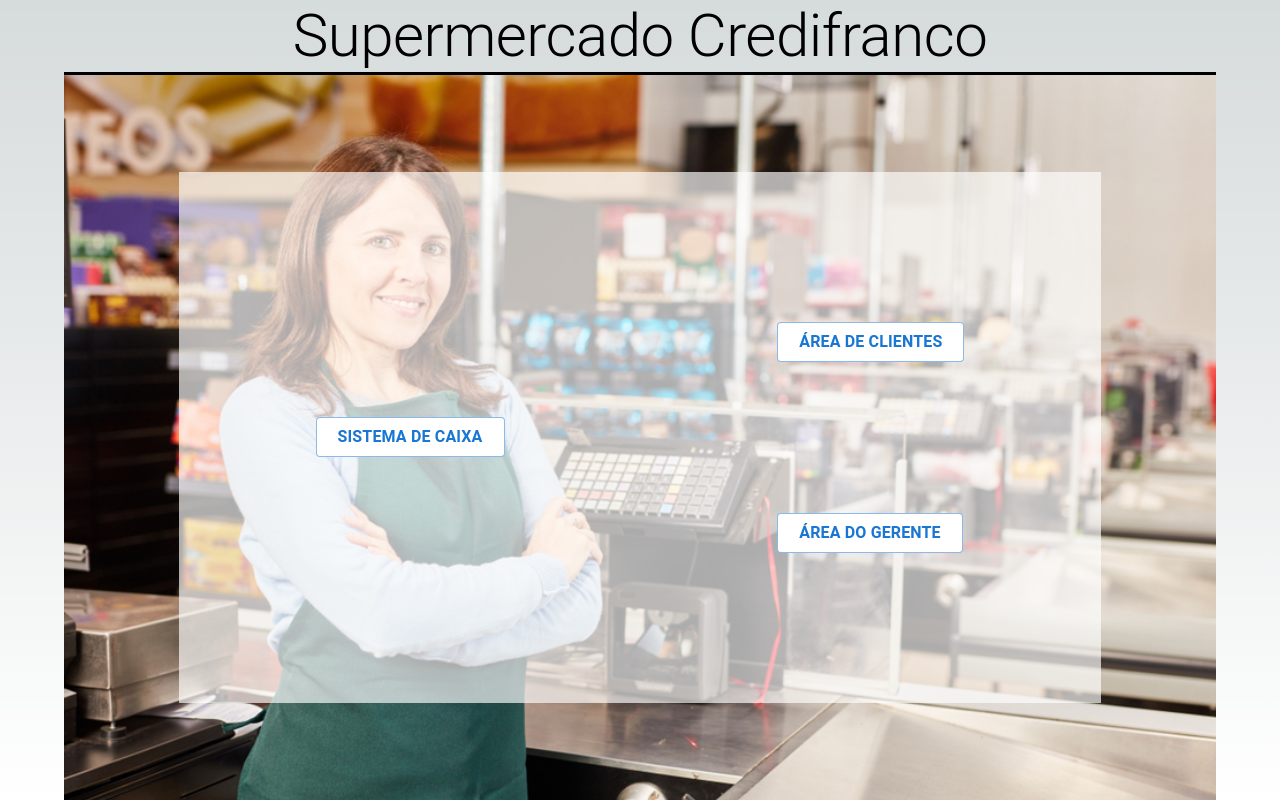
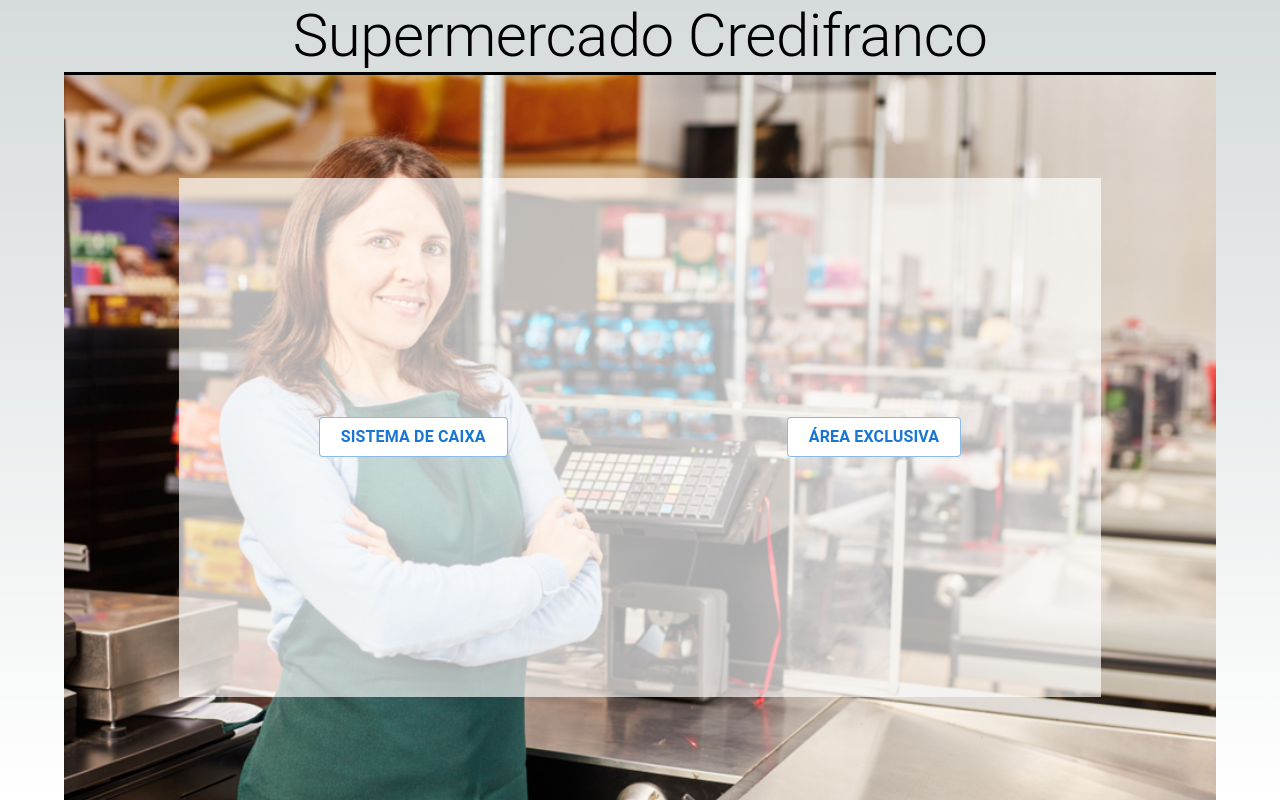
Before and after one commit to EronAlves1996/credifranco-teste, a Next.js app in the folder src/front/: page / in a window 1280 px wide. Built offline with nearby package versions, Linux system fonts and the light colour scheme.

Commit message:
feat: adjust login area

```diff
--- a/src/front/src/app/auth/page.tsx
+++ b/src/front/src/app/auth/page.tsx
@@ -2,7 +2,7 @@ import { DefaultButton } from "@/components/DefaultButton";
 import { Box, FormLabel, Stack, TextField } from "@mui/material";
 
 const formFields = [
-  { label: "CPF", type: "text" },
+  { label: "Seu ID", type: "text" },
   { label: "Senha", type: "password" },
 ];
 
@@ -12,7 +12,7 @@ export default function Home() {
       <Box component="form">
         <Stack gap="2rem">
           <FormLabel sx={{ fontWeight: "bold", fontSize: "1.2rem" }}>
-            Área de Clientes
+            Área Exclusiva
           </FormLabel>
           {formFields.map((fieldInfo, i) => (
             <TextField
--- a/src/front/src/app/page.tsx
+++ b/src/front/src/app/page.tsx
@@ -11,10 +11,7 @@ export default function Home() {
       </Stack>
       <Stack justifyContent="space-evenly">
         <Link href="/auth">
-          <DefaultButton>Área de Clientes</DefaultButton>
-        </Link>
-        <Link href="/auth">
-          <DefaultButton>Área do Gerente</DefaultButton>
+          <DefaultButton>Área Exclusiva</DefaultButton>
         </Link>
       </Stack>
     </>
```
